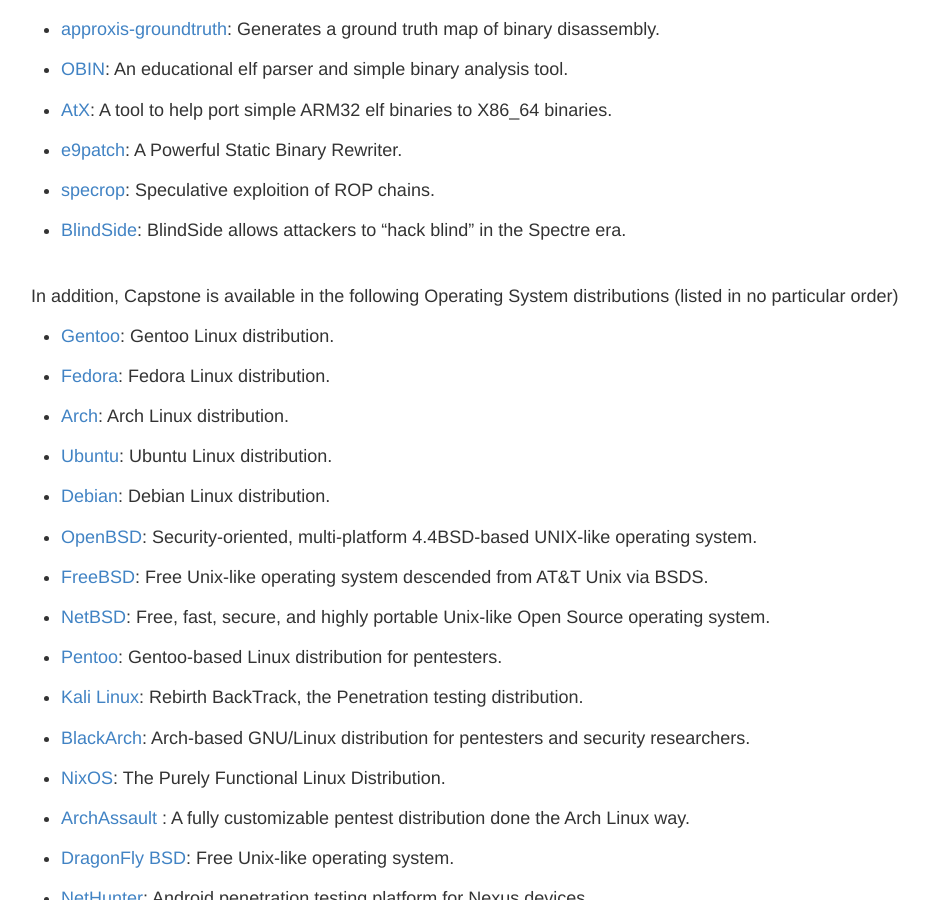
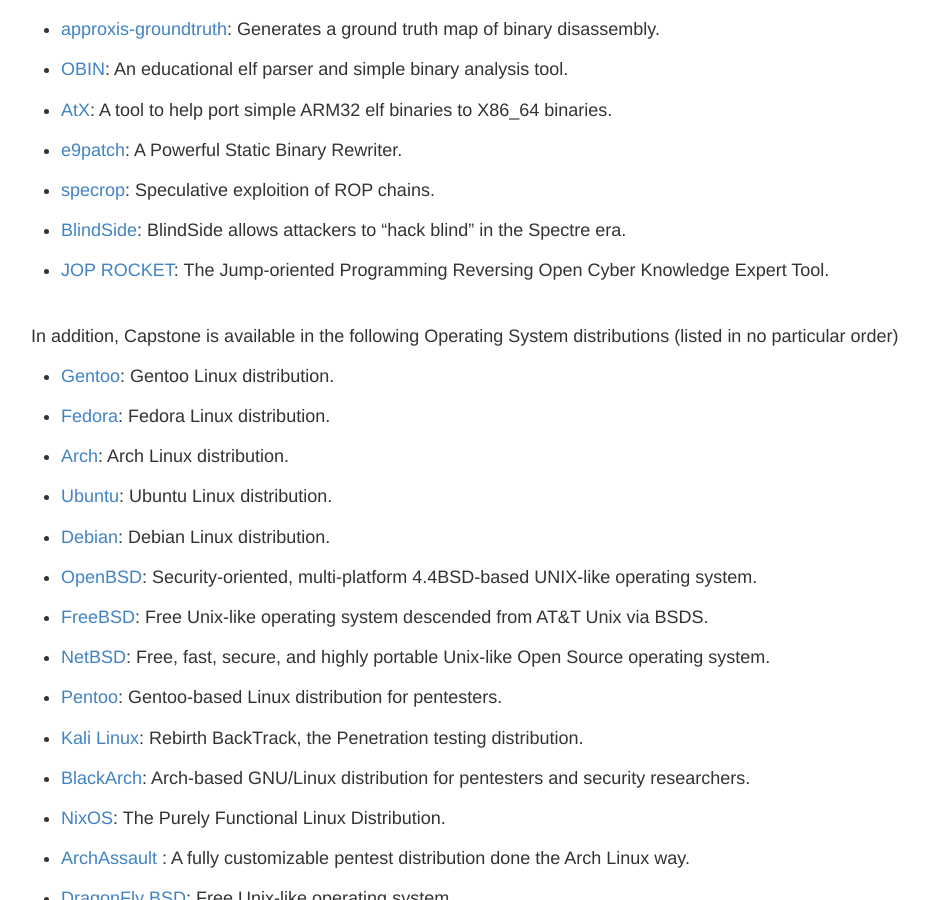
Before and after one commit to capstone-engine/capstone-engine.github.io, a Jekyll site: the page built from showcase.md, in a window 1280 px wide and 900 px high, scrolled down 20863 px. Shown: the whole window, without its empty margins (169-1098 px from the left). Built offline with Jekyll 4.4.1, drawn with Linux system fonts in a browser that asks for light colours; some of the changed lines change nothing that is shown.

Commit message:
Update showcase.md

```diff
--- a/showcase.md
+++ b/showcase.md
@@ -5,7 +5,7 @@
 
 ## Showcase
 
-In our knowledge, Capstone has been used by **501** following products (listed in no particular order).
+In our knowledge, Capstone has been used by **502** following products (listed in no particular order).
 
 - [Skorpio](http://groundx.io/docs/Opcde2018-skorpio.pdf): Cross-platform-architecture Dynamic Instrumentation Framework (PDF).
 
@@ -1009,6 +1009,8 @@
 
 - [BlindSide](https://github.com/vusec/blindside): BlindSide allows attackers to “hack blind” in the Spectre era.
 
+- [JOP ROCKET](https://github.com/Bw3ll/JOP_ROCKET/): The Jump-oriented Programming Reversing Open Cyber Knowledge Expert Tool.
+
 
 <br>
 In addition, Capstone is available in the following Operating System distributions (listed in no particular order)
```
